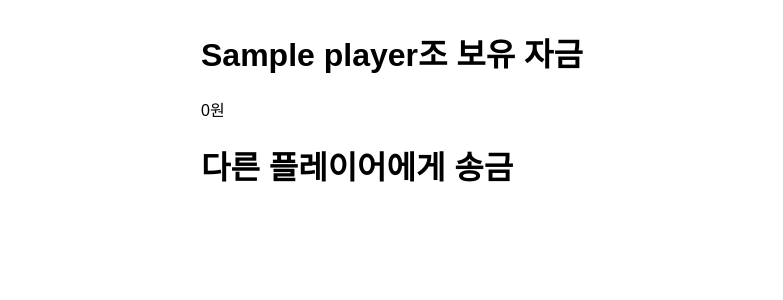
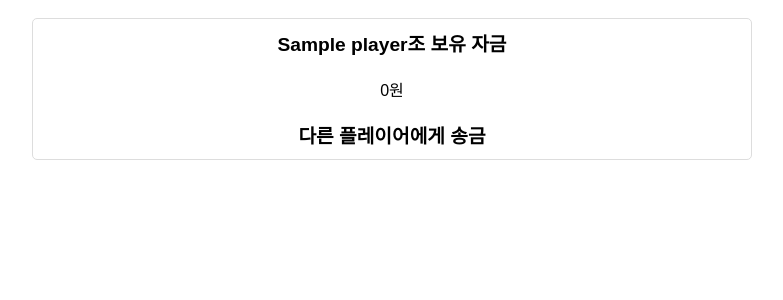
Before and after one commit to vvvtoom/forever-hep, a Django app: a page that uses templates/boardgame/base.html in a window 1280 px wide. Shown: the top 300 px of the page, without its empty margins (248-1031 px from the left). Run offline with Django 4.2, Linux system fonts and the light colour scheme; tables that the repository leaves empty hold one stand-in row (values such as "Sample post"); data that the repository does not hold is empty; some web fonts are replaced.

Commit message:
Style changed & api link changed

```diff
--- a/templates/boardgame/base.html
+++ b/templates/boardgame/base.html
@@ -69,7 +69,7 @@
                 font-size: 1.2em;
             }
 
-            .player-form input[type="submit"] {
+            .player-form button {
                 margin: 10px 0;
                 border: none;
                 border-radius: 5px;
@@ -77,6 +77,42 @@
                 color: #fff;
                 font-size: 1.2em;
                 cursor: pointer;
+            }
+
+            .player-money-board {
+                width: 90%;
+                margin: 10px 0;
+                display: flex;
+                flex-direction: column;
+                align-items: center;
+                justify-content: center;
+                border: 1px solid #ddd;
+                border-radius: 5px;
+            }
+
+            .player-money-board__title {
+                font-size: 1.2em;
+                font-weight: bold;
+                margin: 10px 0;
+            }
+
+            .player-money-board__money {
+                text-align: center;
+                margin: 10px 0;
+            }
+
+            .player-money-board__other-players {
+                width: 100%;
+                display: flex;
+                flex-direction: row;
+                align-items: center;
+                justify-content: center;
+            }
+
+            .player-money-board__other-players__player {
+                flex: 1;
+                text-align: center;
+                margin: 10px;
             }
         </style>
     </head>
--- a/templates/boardgame/player_view.html
+++ b/templates/boardgame/player_view.html
@@ -3,7 +3,7 @@
 {% block content %}
     <div class="container">
         <div class="player-money-board">
-            <h1 class="player-money-board__title" style="background-color: {{ player_color }}">{{ player_name }}조 보유 자금</h1>
+            <h1 class="player-money-board__title" style="background-color: {{ player_color_code }}">{{ player_name }}조 보유 자금</h1>
             <div class="player-money-board__money">0원</div>
             <h1 class="player-money-board__title">다른 플레이어에게 송금</h1>
             <div class="player-money-board__other-players">
@@ -12,7 +12,7 @@
     </div>
     <script>
         const getMyMoney = () => {
-            fetch('../api_get_my_money/{{ player_name }}', {
+            fetch('../../api_get_my_money/{{ player_name }}', {
                 method: 'GET',
                 headers: {
                     'Content-Type': 'application/json',
@@ -32,7 +32,7 @@
         setInterval(getMyMoney, 1000);
 
         // call the api to get the other players' name
-        fetch('../api_get_players/', {
+        fetch('../../api_get_players/', {
             method: 'GET',
         })
             .then(response => response.json())
```
